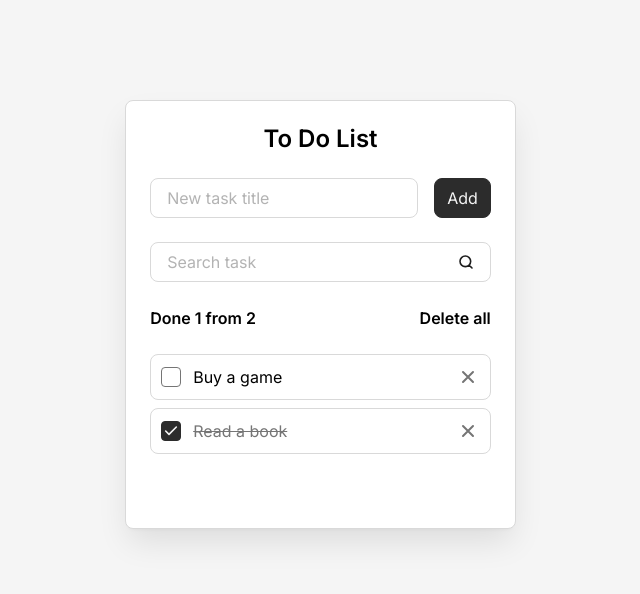
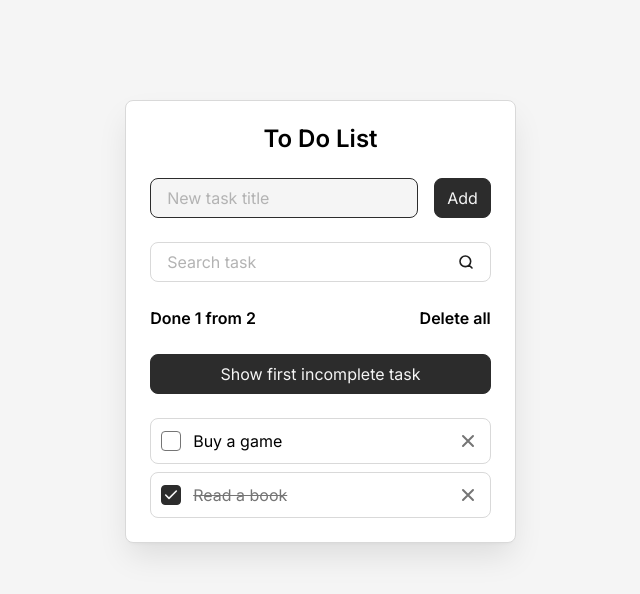
Before and after one commit to Den4-iksGit/React-to-do-list, a React (Vite) app: page / in a window 1280 px wide. Shown: the top 594 px of the page, without its empty margins (312-952 px from the left). Built offline with nearby package versions, Linux system fonts and the light colour scheme.

Commit message:
Add useRef

```diff
--- a/src/components/AddTaskForm.jsx
+++ b/src/components/AddTaskForm.jsx
@@ -5,7 +5,8 @@
   const {
     addTask,
     newTaskTitle,
-    setNewTaskTitle
+    setNewTaskTitle,
+    newTaskInputRef
   } = props
   const onSubmit = (e) => {
     e.preventDefault()
@@ -22,6 +23,7 @@
         id="new-task"
         value={newTaskTitle}
         onInput={(e)=> setNewTaskTitle(e.target.value)}
+        ref={newTaskInputRef}
       />
       <Button type="submit">Add</Button>
     </form>
--- a/src/components/Button.jsx
+++ b/src/components/Button.jsx
@@ -2,11 +2,13 @@
   const {
     className = '',
     type = 'button',
-    children
+    children,
+    onClick
   } = props
 
   return (
     <button
+      onClick={onClick}
       className={`button ${className}`}
       type={type}
     >
--- a/src/components/Field.jsx
+++ b/src/components/Field.jsx
@@ -5,7 +5,8 @@
     label,
     type = 'text',
     onInput,
-    value
+    value,
+    ref
   } = props
   return (
     <div className={`field ${className}`}>
@@ -23,6 +24,7 @@
         type={type}
         onInput={onInput}
         value={value}
+        ref={ref}
       />
     </div>
   )
--- a/src/components/Todo.jsx
+++ b/src/components/Todo.jsx
@@ -1,8 +1,9 @@
-import {useEffect, useState} from "react";
+import {useEffect, useState, useRef} from "react";
 import AddTaskForm from "./AddTaskForm.jsx";
 import SearchTaskForm from "./SearchTaskForm.jsx";
 import TodoInfo from "./TodoInfo.jsx";
 import TodoList from "./TodoList.jsx";
+import Button from "./Button.jsx";
 
 const Todo = () => {
   const [tasks, setTasks] = useState(() => {
@@ -15,8 +16,14 @@
       {id: 2, title: "Read a book", isDone: true}
     ]
   })
+
   const [newTaskTitle, setNewTaskTitle] = useState('')
   const [searchTaskQuery, setSearchTaskQuery] = useState('')
+
+
+  const newTaskInputRef = useRef(null)
+  const firstIncompleteTaskRef = useRef(null)
+  const firstIncompleteTaskId = tasks.find(({isDone}) => !isDone)?.id
   const deleteAllTasks = () => {
 
     const isConfirmed = confirm('Are you sure you want to delete all?')
@@ -24,9 +31,11 @@
       setTasks([])
     }
   }
+
   const deleteTask = (taskId) => {
     setTasks(tasks.filter((task) => task.id !== taskId))
   }
+
   const toggleTaskComplete = (taskId, isDone) => {
     setTasks(tasks.map((task) => {
       if (task.id === taskId) {
@@ -45,12 +54,17 @@
       setTasks([...tasks, newTask])
       setNewTaskTitle('')
       setSearchTaskQuery('')
+      newTaskInputRef.current.focus()
     }
   }
 
   useEffect(() => {
     localStorage.setItem("tasks", JSON.stringify(tasks))
   }, [tasks]);
+
+  useEffect(() => {
+    newTaskInputRef.current.focus()
+  }, []);
   const clearSearchQuery = searchTaskQuery.trim().toLowerCase();
   const filteredTasks = clearSearchQuery.length > 0 ? tasks.filter(({title}) => title.toLowerCase().includes(clearSearchQuery)) : null
   return (
@@ -60,6 +74,7 @@
         addTask={addTask}
         newTaskTitle={newTaskTitle}
         setNewTaskTitle={setNewTaskTitle}
+        newTaskInputRef={newTaskInputRef}
       />
       <SearchTaskForm
         searchTaskQuery={searchTaskQuery}
@@ -70,11 +85,17 @@
         done={tasks.filter(({isDone}) => isDone).length}
         onDeleteAllButtonClick={deleteAllTasks}
       />
+      <Button
+        onClick={() => firstIncompleteTaskRef.current?.scrollIntoView({behavior: "smooth"})}
+      >Show first incomplete task
+      </Button>
       <TodoList
         filteredTasks={filteredTasks}
         onDeleteButtonClick={deleteTask}
         tasks={tasks}
         onTasksCompleteChange={toggleTaskComplete}
+        firstIncompleteTaskRef={firstIncompleteTaskRef}
+        firstIncompleteTaskId={firstIncompleteTaskId}
       />
     </div>
   )
--- a/src/components/TodoItem.jsx
+++ b/src/components/TodoItem.jsx
@@ -5,11 +5,15 @@
     title,
     isDone,
     onDeleteButtonClick,
-    onTasksCompleteChange
+    onTasksCompleteChange,
+    ref
   } = props
 
   return (
-    <li className={`todo-item ${className}`}>
+    <li
+      className={`todo-item ${className}`}
+      ref={ref}
+    >
       <input
         className="todo-item__checkbox"
         id={id}
--- a/src/components/TodoList.jsx
+++ b/src/components/TodoList.jsx
@@ -5,7 +5,9 @@
     tasks = [],
     onDeleteButtonClick,
     onTasksCompleteChange,
-    filteredTasks
+    filteredTasks,
+    firstIncompleteTaskId,
+    firstIncompleteTaskRef
   } = props
 
 
@@ -32,6 +34,7 @@
           title={task.title}
           isDone={task.isDone}
           onTasksCompleteChange={onTasksCompleteChange}
+          ref={task.id === firstIncompleteTaskId ? firstIncompleteTaskRef : null}
         />
       ))}
     </ul>
```
